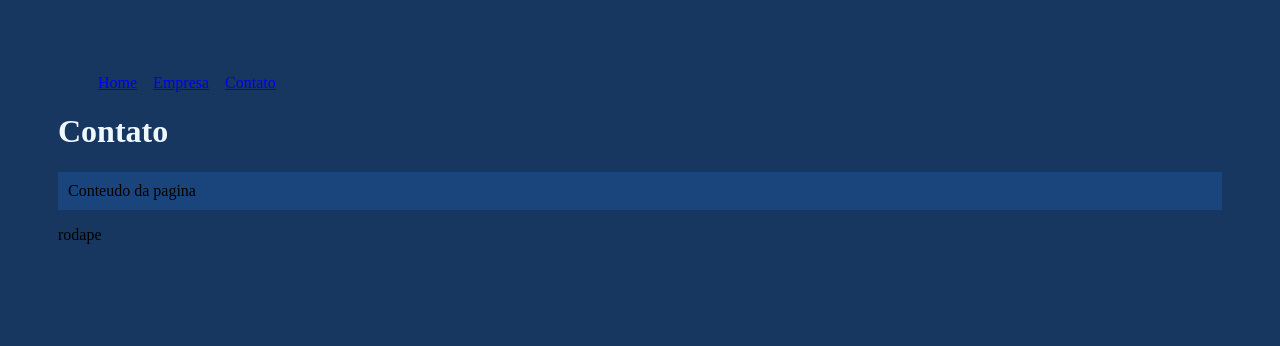
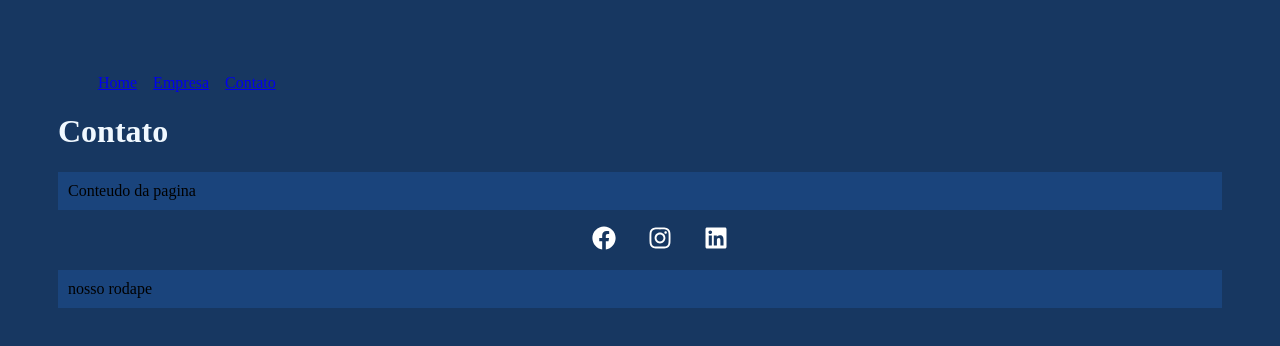
Before and after one commit to jeca16/teste, a React (Create React App) app: page /contato in a window 1280 px wide. Shown: the top 346 px of the page. Built offline with nearby package versions, Linux system fonts and the light colour scheme.

Commit message:
adicionar fim da aula 16

```diff
--- a/src/App.js
+++ b/src/App.js
@@ -1,5 +1,5 @@
 import './App.css';
-import {BrowserRouter as Router, Routes, Route, Link } from 'react-router-dom'
+import {BrowserRouter as Router, Routes, Route } from 'react-router-dom'
 import Home from './pages/Home'
 import Empresa from './pages/Empresa'
 import Contato from './pages/Contato'
--- a/src/components/layout/Footer.js
+++ b/src/components/layout/Footer.js
@@ -1,5 +1,18 @@
+import {FaFacebook, FaInstagram, FaLinkedin} from 'react-icons/fa'
+import styles from './Footer.module.css'
+
 function Footer (){
-    return <footer>rodape</footer>
+    return (
+        <footer>
+            <ul className={styles.social_list}>
+                <li><FaFacebook/></li>
+                <li><FaInstagram/></li>
+                <li><FaLinkedin/></li>
+            </ul>
+            <p>nosso rodape</p>
+        </footer>
+    )
+
 }
 
 export default Footer
--- /dev/null
+++ b/src/components/layout/Footer.module.css
@@ -0,0 +1,16 @@
+.social_list{
+    display: flex;
+    justify-content: center;
+    align-items: center;
+    list-style: none;
+}
+
+.social_list li{
+    margin: 0 1em;
+}
+
+.social_list svg{
+    font-size: 1.5em;
+    cursor: pointer;
+    color: white;
+}
```
